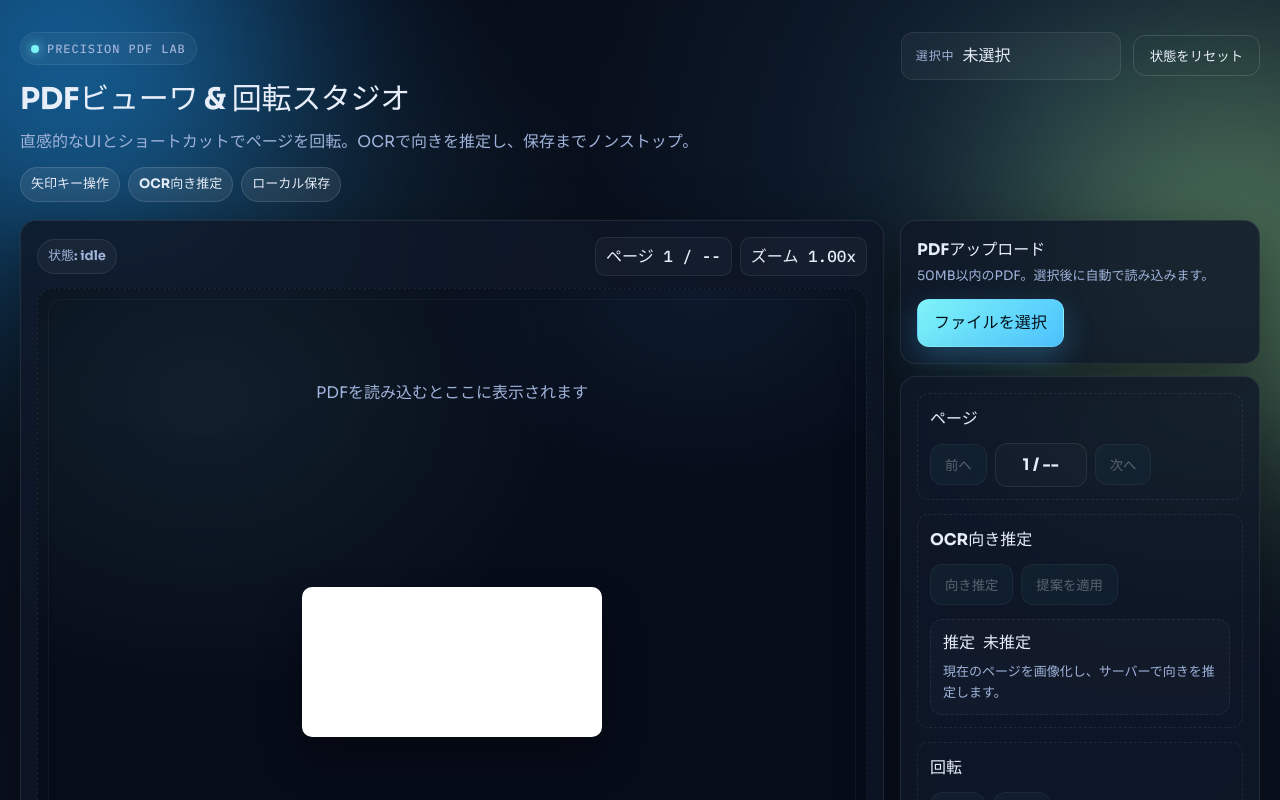
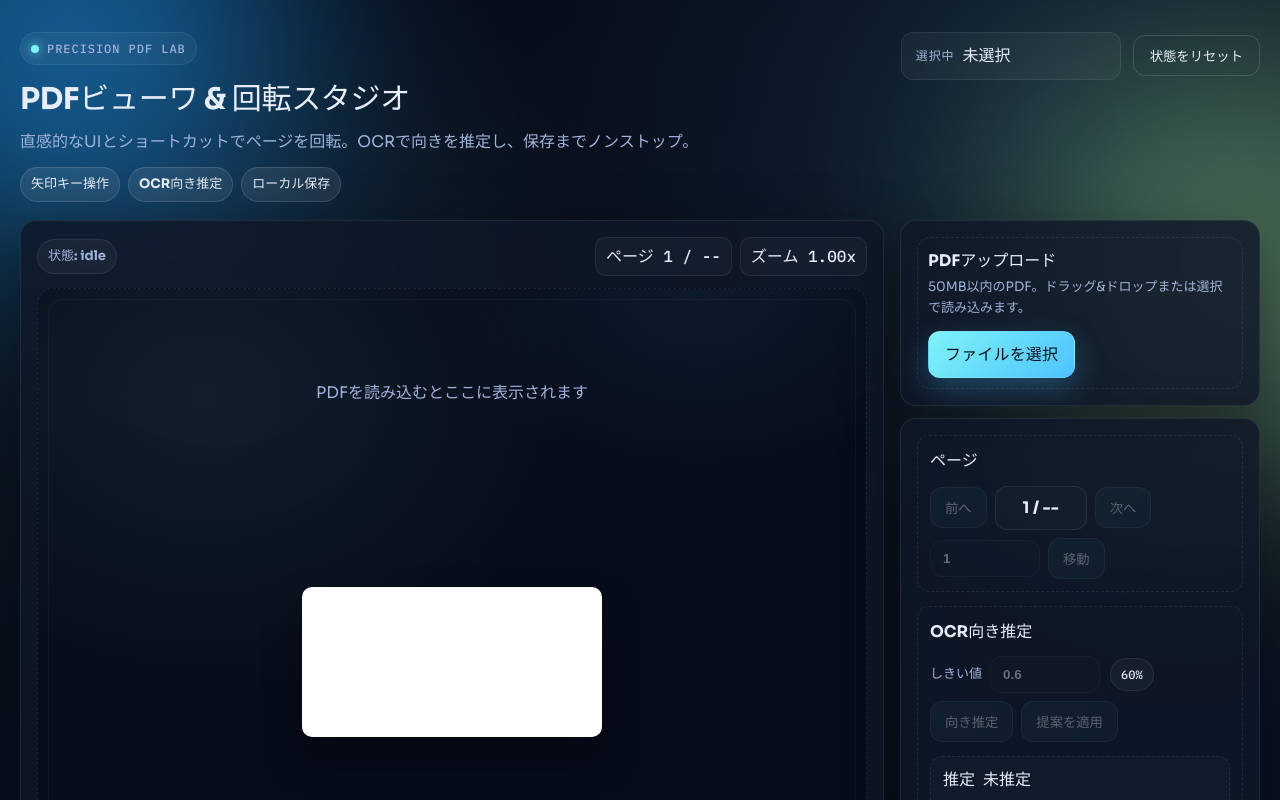
Before and after one commit to examinare000/pdfRotator, a React app in the folder frontend/: page / in a window 1280 px wide. Shown: the top 800 px of the page. Built offline with nearby package versions, Linux system fonts and the light colour scheme; the HTML template or start-up script is replaced by a standard one.

Commit message:
機能: AppにDnDアップロードとページジャンプを追加

```diff
--- a/frontend/src/App.css
+++ b/frontend/src/App.css
@@ -156,6 +156,15 @@ h1 {
   gap: 12px;
   align-items: center;
   flex-wrap: wrap;
+  padding: 10px;
+  border-radius: 14px;
+  border: 1px dashed rgba(255, 255, 255, 0.08);
+  transition: border-color 140ms ease, background 140ms ease;
+}
+
+.upload__area--dragging {
+  border-color: rgba(126, 243, 247, 0.7);
+  background: rgba(126, 243, 247, 0.06);
 }
 
 .label {
@@ -273,6 +282,46 @@ h1 {
   align-items: center;
   gap: 8px;
   flex-wrap: wrap;
+}
+
+.number-input {
+  width: 110px;
+  padding: 10px 12px;
+  border-radius: 12px;
+  border: 1px solid var(--border);
+  background: rgba(255, 255, 255, 0.02);
+  color: var(--text);
+  font-weight: 700;
+}
+
+.number-input:disabled {
+  opacity: 0.4;
+}
+
+.threshold-row {
+  display: flex;
+  gap: 10px;
+  align-items: center;
+  flex-wrap: wrap;
+}
+
+.threshold-label {
+  display: inline-flex;
+  gap: 8px;
+  align-items: center;
+  color: var(--muted);
+  font-size: 13px;
+  font-weight: 700;
+}
+
+.threshold-value {
+  font-family: "IBM Plex Mono", monospace;
+  padding: 6px 10px;
+  border-radius: 999px;
+  border: 1px solid var(--border);
+  background: rgba(255, 255, 255, 0.04);
+  color: var(--text);
+  font-size: 12px;
 }
 
 button {
--- a/frontend/src/App.tsx
+++ b/frontend/src/App.tsx
@@ -1,15 +1,52 @@
-import { useCallback, useEffect, useMemo, useRef, useState, type ChangeEvent } from "react";
+import { useCallback, useEffect, useMemo, useRef, useState, type ChangeEvent, type DragEvent } from "react";
 import { createPdfJsDistLoader } from "./lib/pdfjs";
 import workerSrc from "pdfjs-dist/build/pdf.worker.min.mjs?url";
 import { useViewerState } from "./hooks/useViewerState";
 import { renderPageToCanvas } from "./lib/pdf";
 import { savePdfWithRotation } from "./lib/pdf-save";
 import { detectOrientationForPage, type OrientationSuggestion } from "./lib/ocr";
+import { clampPageNumber } from "./lib/rotation";
 import "./App.css";
 
 const MAX_FILE_SIZE = 50 * 1024 * 1024; // 50MB
+const DEFAULT_OCR_THRESHOLD = 0.6;
 
 type RenderState = "idle" | "rendering" | "error";
+
+const clampThreshold = (value: number): number => {
+  if (Number.isNaN(value)) return 0;
+  if (value < 0) return 0;
+  if (value > 1) return 1;
+  return value;
+};
+
+const isPdfFile = (file: File): boolean => {
+  if (file.type === "application/pdf") {
+    return true;
+  }
+  return file.name.toLowerCase().endsWith(".pdf");
+};
+
+const readFileAsArrayBuffer = async (file: Blob): Promise<ArrayBuffer> => {
+  const anyFile = file as Blob & { arrayBuffer?: () => Promise<ArrayBuffer> };
+  if (typeof anyFile.arrayBuffer === "function") {
+    return await anyFile.arrayBuffer();
+  }
+
+  return await new Promise<ArrayBuffer>((resolve, reject) => {
+    const reader = new FileReader();
+    reader.onerror = () => reject(new Error("ファイルの読み込みに失敗しました"));
+    reader.onload = () => {
+      const result = reader.result;
+      if (result instanceof ArrayBuffer) {
+        resolve(result);
+        return;
+      }
+      reject(new Error("ファイルの読み込みに失敗しました"));
+    };
+    reader.readAsArrayBuffer(file);
+  });
+};
 
 function App() {
   const pdfLoader = useMemo(() => createPdfJsDistLoader({ workerSrc }), []);
@@ -25,6 +62,7 @@ function App() {
   } = useViewerState({ loader: pdfLoader });
 
   const canvasRef = useRef<HTMLCanvasElement | null>(null);
+  const dragDepthRef = useRef(0);
   const [fileName, setFileName] = useState<string>("");
   const [originalBuffer, setOriginalBuffer] = useState<ArrayBuffer | null>(null);
   const [renderState, setRenderState] = useState<RenderState>("idle");
@@ -34,9 +72,12 @@ function App() {
   );
   const [ocrError, setOcrError] = useState<string | null>(null);
   const [ocrLoading, setOcrLoading] = useState(false);
+  const [ocrThreshold, setOcrThreshold] = useState(DEFAULT_OCR_THRESHOLD);
+  const [pageInput, setPageInput] = useState<string>("1");
+  const [dragging, setDragging] = useState(false);
 
   const handleFile = async (file: File) => {
-    if (file.type !== "application/pdf") {
+    if (!isPdfFile(file)) {
       setMessage("PDFファイルを選択してください");
       return;
     }
@@ -48,9 +89,15 @@ function App() {
     setFileName(file.name);
     setOcrSuggestion(null);
     setOcrError(null);
-    const buffer = await file.arrayBuffer();
-    await loadFromArrayBuffer(buffer);
-    setOriginalBuffer(buffer);
+    try {
+      const buffer = await readFileAsArrayBuffer(file);
+      await loadFromArrayBuffer(buffer);
+      setOriginalBuffer(buffer);
+    } catch (error) {
+      const text = error instanceof Error ? error.message : "PDFの読み込みに失敗しました";
+      setMessage(text);
+      setOriginalBuffer(null);
+    }
   };
 
   const handleFileInput = async (event: ChangeEvent<HTMLInputElement>) => {
@@ -60,6 +107,38 @@ function App() {
       event.target.value = "";
     }
   };
+
+  const handleDragEnter = (event: DragEvent) => {
+    event.preventDefault();
+    dragDepthRef.current += 1;
+    setDragging(true);
+  };
+
+  const handleDragLeave = (event: DragEvent) => {
+    event.preventDefault();
+    dragDepthRef.current = Math.max(0, dragDepthRef.current - 1);
+    if (dragDepthRef.current === 0) {
+      setDragging(false);
+    }
+  };
+
+  const handleDrop = (event: DragEvent) => {
+    event.preventDefault();
+    dragDepthRef.current = 0;
+    setDragging(false);
+    const file = event.dataTransfer?.files?.[0];
+    if (file) {
+      void handleFile(file);
+    }
+  };
+
+  useEffect(() => {
+    if (state.numPages > 0) {
+      setPageInput(String(state.currentPage));
+    } else {
+      setPageInput("1");
+    }
+  }, [state.currentPage, state.numPages]);
 
   useEffect(() => {
     if (!state.pdfDoc || !canvasRef.current || state.status !== "ready") {
@@ -169,6 +248,20 @@ function App() {
     setRenderState("idle");
   };
 
+  const handlePageJump = () => {
+    if (state.status !== "ready") {
+      return;
+    }
+    const raw = Number(pageInput);
+    if (!Number.isFinite(raw)) {
+      setMessage("ページ番号が不正です");
+      return;
+    }
+    const nextPageNumber = clampPageNumber(raw, state.numPages);
+    setPage(nextPageNumber);
+    setMessage(null);
+  };
+
   const handleDetectOrientation = async () => {
     if (!state.pdfDoc) {
       setOcrError("PDFを読み込んでから実行してください");
@@ -177,7 +270,10 @@ function App() {
     setOcrLoading(true);
     setOcrError(null);
     try {
-      const suggestion = await detectOrientationForPage(state.pdfDoc, state.currentPage, { fetcher: fetch });
+      const suggestion = await detectOrientationForPage(state.pdfDoc, state.currentPage, {
+        fetcher: fetch,
+        threshold: ocrThreshold,
+      });
       setOcrSuggestion(suggestion);
     } catch (error) {
       const text = error instanceof Error ? error.message : "OCRの推定に失敗しました";
@@ -276,10 +372,17 @@ function App() {
 
         <div className="workspace__side">
           <section className="panel upload">
-            <div className="upload__area">
+            <div
+              className={`upload__area ${dragging ? "upload__area--dragging" : ""}`}
+              onDragEnter={handleDragEnter}
+              onDragOver={(event) => event.preventDefault()}
+              onDragLeave={handleDragLeave}
+              onDrop={handleDrop}
+              aria-label="PDFをドラッグ&ドロップ"
+            >
               <div>
                 <p className="label">PDFアップロード</p>
-                <p className="hint">50MB以内のPDF。選択後に自動で読み込みます。</p>
+                <p className="hint">50MB以内のPDF。ドラッグ&ドロップまたは選択で読み込みます。</p>
               </div>
               <div className="upload__controls">
                 <label className="upload__btn">
@@ -307,9 +410,49 @@ function App() {
                   次へ
                 </button>
               </div>
+              <div className="button-row">
+                <input
+                  className="number-input"
+                  type="number"
+                  inputMode="numeric"
+                  min={1}
+                  max={state.numPages || 1}
+                  value={pageInput}
+                  onChange={(event) => setPageInput(event.target.value)}
+                  onKeyDown={(event) => {
+                    if (event.key === "Enter") {
+                      event.preventDefault();
+                      handlePageJump();
+                    }
+                  }}
+                  disabled={state.status !== "ready"}
+                  aria-label="ページ番号入力"
+                />
+                <button onClick={handlePageJump} disabled={state.status !== "ready"}>
+                  移動
+                </button>
+              </div>
             </div>
             <div className="controls__group">
               <p className="label">OCR向き推定</p>
+              <div className="threshold-row">
+                <label className="threshold-label">
+                  しきい値
+                  <input
+                    className="number-input"
+                    type="number"
+                    inputMode="decimal"
+                    min={0}
+                    max={1}
+                    step={0.05}
+                    value={ocrThreshold}
+                    onChange={(event) => setOcrThreshold(clampThreshold(Number(event.target.value)))}
+                    disabled={state.status !== "ready"}
+                    aria-label="OCR信頼度しきい値"
+                  />
+                </label>
+                <span className="threshold-value">{Math.round(ocrThreshold * 100)}%</span>
+              </div>
               <div className="button-row">
                 <button
                   onClick={handleDetectOrientation}
@@ -337,7 +480,7 @@ function App() {
                     <span className="pill pill--render">処理 {ocrSuggestion.processingMs}ms</span>
                   )}
                 </div>
-                <p className="hint">現在のページを画像化し、サーバーで向きを推定します。</p>
+                <p className="hint">現在のページを画像化し、サーバーで向きを推定します（しきい値 {ocrThreshold}）。</p>
                 {ocrSuggestion && <p className="hint">推定対象ページ: {ocrSuggestion.page}</p>}
                 {ocrError && <span className="error-text">{ocrError}</span>}
               </div>
```
Also changed, not shown: 1 other file (tests, documents, lock files or other folders).
